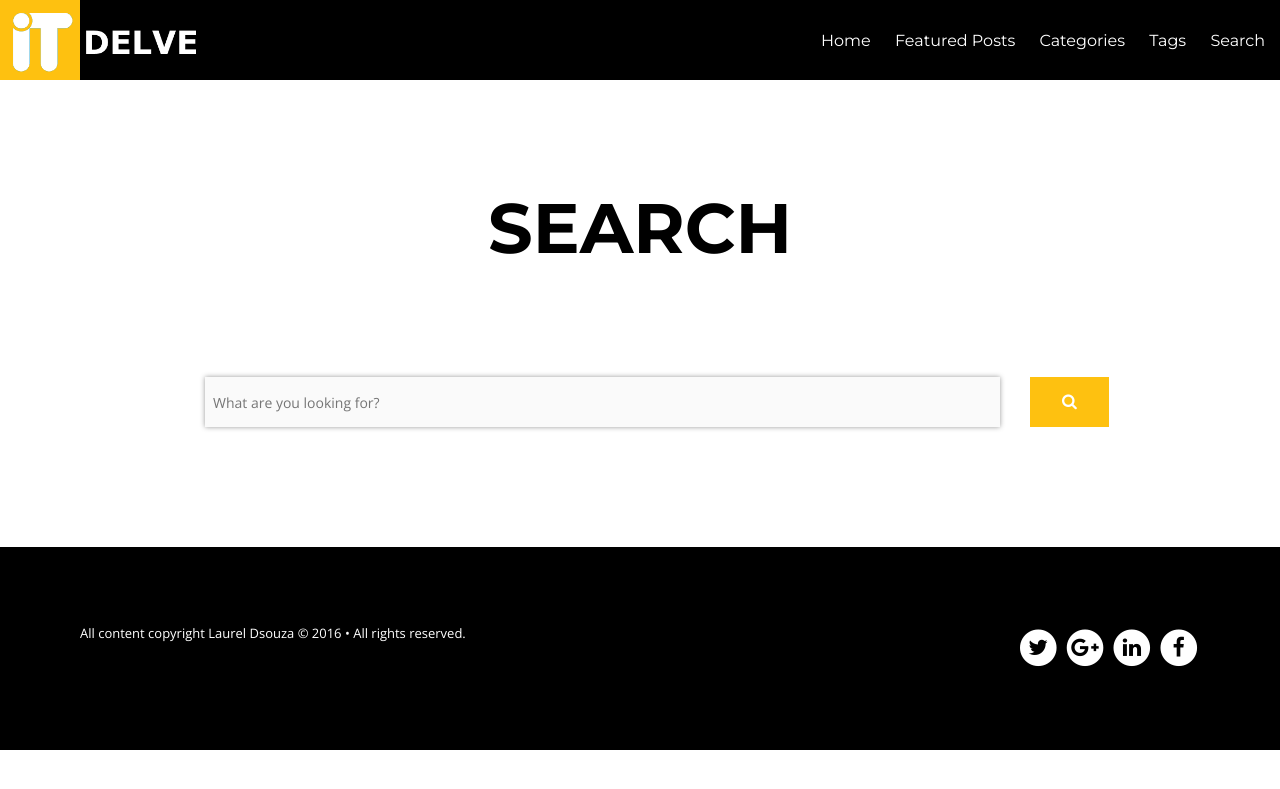
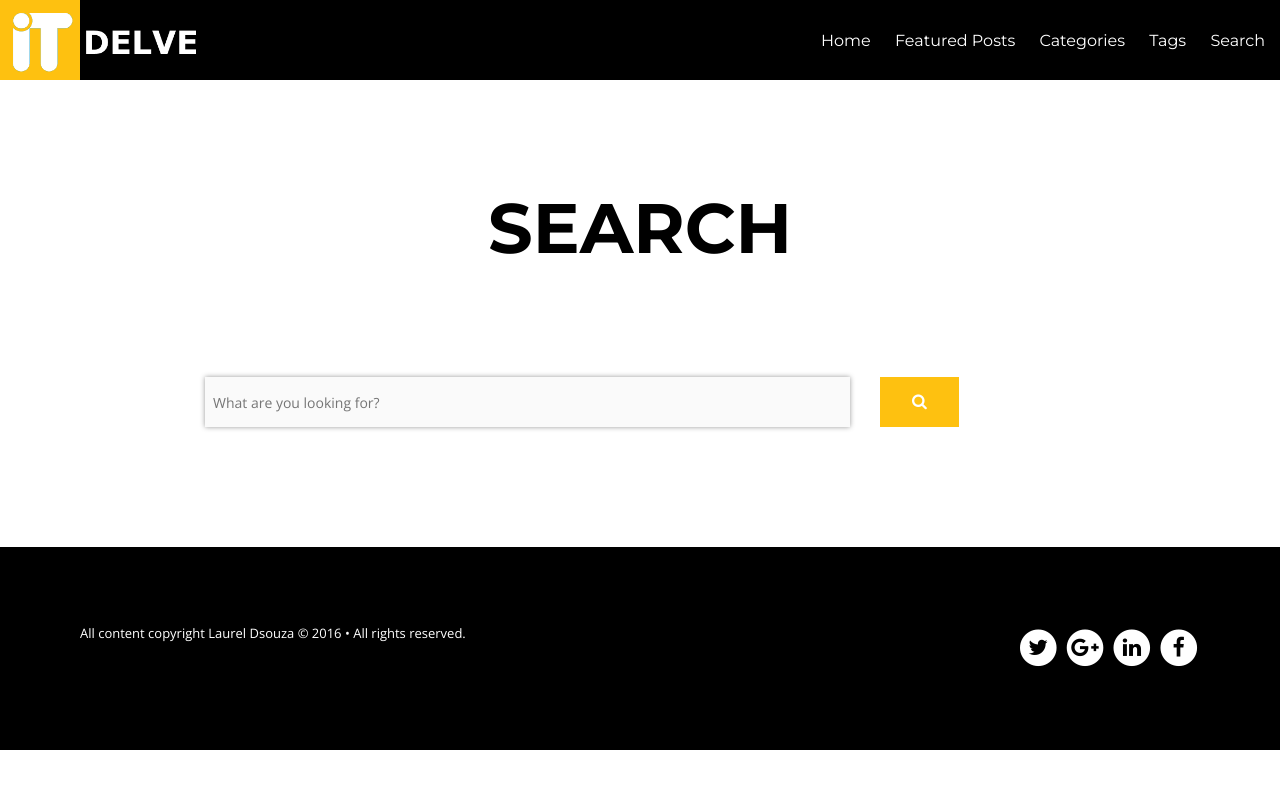
Before and after one commit to ldsouza/ldsouza.github.io, a Jekyll site: the page built from search/index.md, in a window 1280 px wide. Shown: the top 789 px of the page. Built offline with Jekyll 4.4.1, drawn with Linux system fonts in a browser that asks for light colours; nearby versions of some CDN libraries.

Commit message:
Update index.md

```diff
--- a/search/index.md
+++ b/search/index.md
@@ -16,10 +16,10 @@ sitemap: false
 <div class="row">
   <div class="small-12 columns">
 <form method="get" action="{{ site.url }}/search/" data-search-form class="simple-search">
-        <div class="small-11 columns">
+   <div class="small-9 columns">
   <input style="height: 50px; border-width:0px;" type="search" name="q" id="q" placeholder="What are you looking for?" data-search-input autofocus />
 		 </div>
-        <div class="small-1 columns">
+ <div class="small-3 columns">
 <button style="height: 50px; background-color: #FEC110;" type="submit"><i class="fa fa-search"></i></button>
   </div>
 </form>
```
